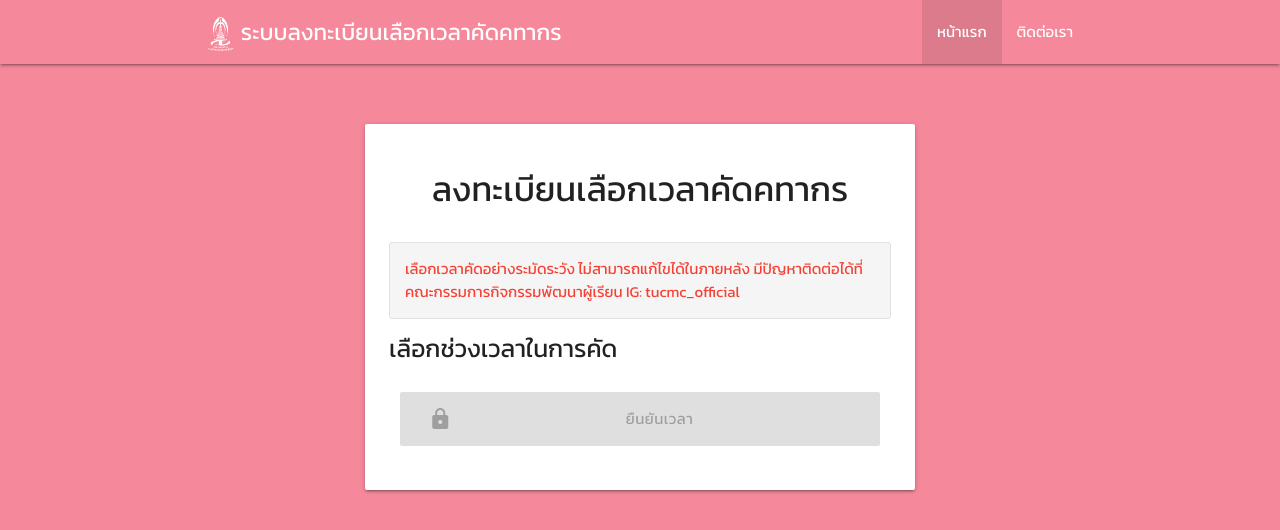
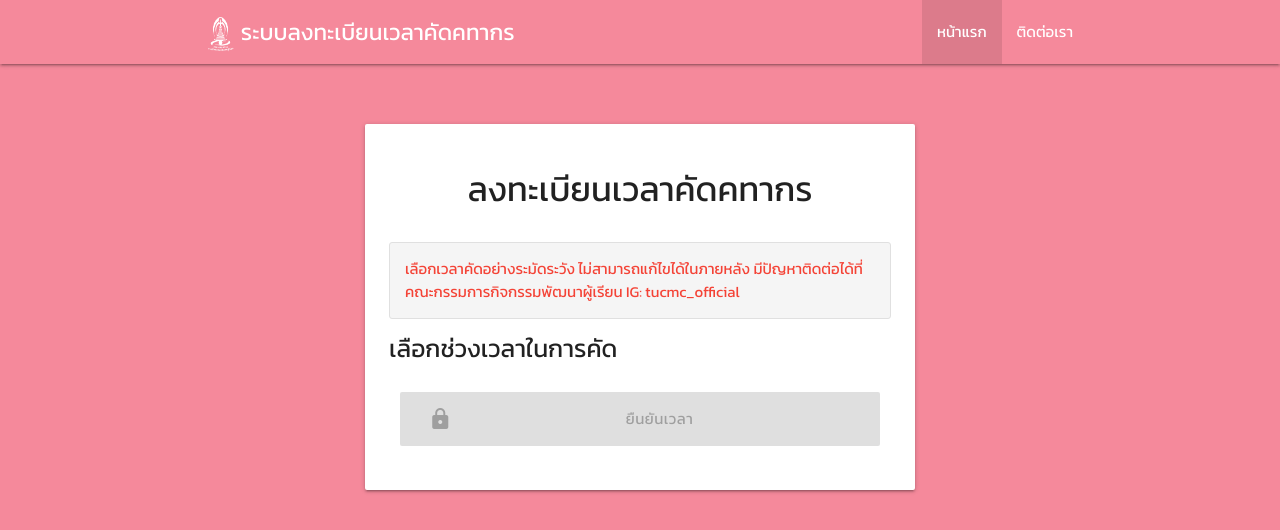
Before and after one commit to pryter/TUDM, a PHP site: page /register.php in a window 1280 px wide. Shown: the top 530 px of the page. Run offline with PHP 8.4, Linux system fonts and the light colour scheme; the visitor is signed in with stand-in values (Sample User, id 1); data that the repository does not hold is empty.

Commit message:
Fix heading

```diff
--- a/index.php
+++ b/index.php
@@ -19,7 +19,7 @@ if(isset($_SESSION["code"]))
     <link type="text/css" rel="stylesheet" href="css/extra.css"/>
     <meta name="viewport" content="width=device-width, initial-scale=1.0"/>
     <meta charset="UTF-8">
-    <title>ระบบลงทะเบียนเลือกเวลาการคัดคทากร</title>
+    <title>ระบบลงทะเบียนเวลาการคัดคทากร</title>
 </head>
 <body>
 <nav class="cpink" role="navigation">
@@ -27,7 +27,7 @@ if(isset($_SESSION["code"]))
         <a class="brand-logo">
             <img src="images/TUCMC_logo.png" style="height: 35px;vertical-align: middle;margin-right: -13px">
             ระบบลงทะเบียน
-            <span class="hide-on-med-and-down" style="margin-left: -5px">เลือกเวลาคัดคทากร</span>
+            <span class="hide-on-med-and-down" style="margin-left: -5px">เวลาคัดคทากร</span>
         </a>
         <ul class="right hide-on-med-and-down">
             <li class="active"><a>หน้าแรก</a></li>
@@ -43,7 +43,7 @@ if(isset($_SESSION["code"]))
 <main class="container">
     <div class="z-depth-1 card-panel codebox">
         <div class="row">
-            <h4 class="center">ลงทะเบียนเลือกเวลาคัดคทากร</h4>
+            <h4 class="center">ลงทะเบียนเวลาคัดคทากร</h4>
         </div>
         <?php
         if(time() >= $timer){?>
--- a/register.php
+++ b/register.php
@@ -36,7 +36,7 @@ if(isset($_SESSION["code"])){
     <link type="text/css" rel="stylesheet" href="css/materialize.min.css"  media="screen,projection"/>
     <meta name="viewport" content="width=device-width, initial-scale=1.0"/>
     <meta charset="UTF-8">
-    <title>ระบบลงทะเบียนเลือกเวลาการคัดคทากร</title>
+    <title>ระบบลงทะเบียนเวลาการคัดคทากร</title>
     <style>
         .cpink{
             background-color: #f5899b;
@@ -166,7 +166,7 @@ if(isset($_SESSION["code"])){
         <a class="brand-logo">
             <img src="images/TUCMC_logo.png" style="height: 35px;vertical-align: middle;margin-right: -13px">
             ระบบลงทะเบียน
-            <span class="hide-on-med-and-down" style="margin-left: -5px">เลือกเวลาคัดคทากร</span>
+            <span class="hide-on-med-and-down" style="margin-left: -5px">เวลาคัดคทากร</span>
         </a>
         <ul class="right hide-on-med-and-down">
             <li class="active"><a>หน้าแรก</a></li>
@@ -182,7 +182,7 @@ if(isset($_SESSION["code"])){
 <main class="container">
     <div class="z-depth-1 card-panel codebox">
         <div class="row">
-            <h4 class="center">ลงทะเบียนเลือกเวลาคัดคทากร</h4>
+            <h4 class="center">ลงทะเบียนเวลาคัดคทากร</h4>
         </div>
         <div class="text-section grey lighten-4 red-text">
             เลือกเวลาคัดอย่างระมัดระวัง ไม่สามารถแก้ไขได้ในภายหลัง มีปัญหาติดต่อได้ที่คณะกรรมการกิจกรรมพัฒนาผู้เรียน IG: tucmc_official
```
